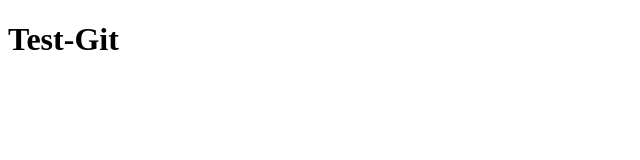
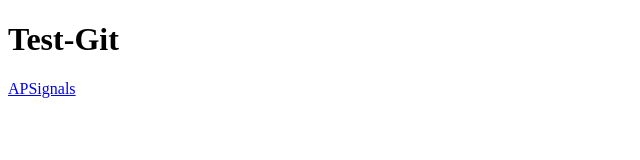
Before and after one commit to fereshteh-dehghani/TEST-GIT5, a plain HTML site: page index.html in a window 1280 px wide. Shown: the whole page, without its empty margins (0-640 px from the left). Drawn offline with Linux system fonts and the light colour scheme.

Commit message:
update index

```diff
--- a/index.html
+++ b/index.html
@@ -9,6 +9,8 @@
 <body>
     <header>
         <h1>Test-Git</h1>
+        <a href="apsignals.com">APSignals</a>
     </header>
+
 </body>
 </html>
```
